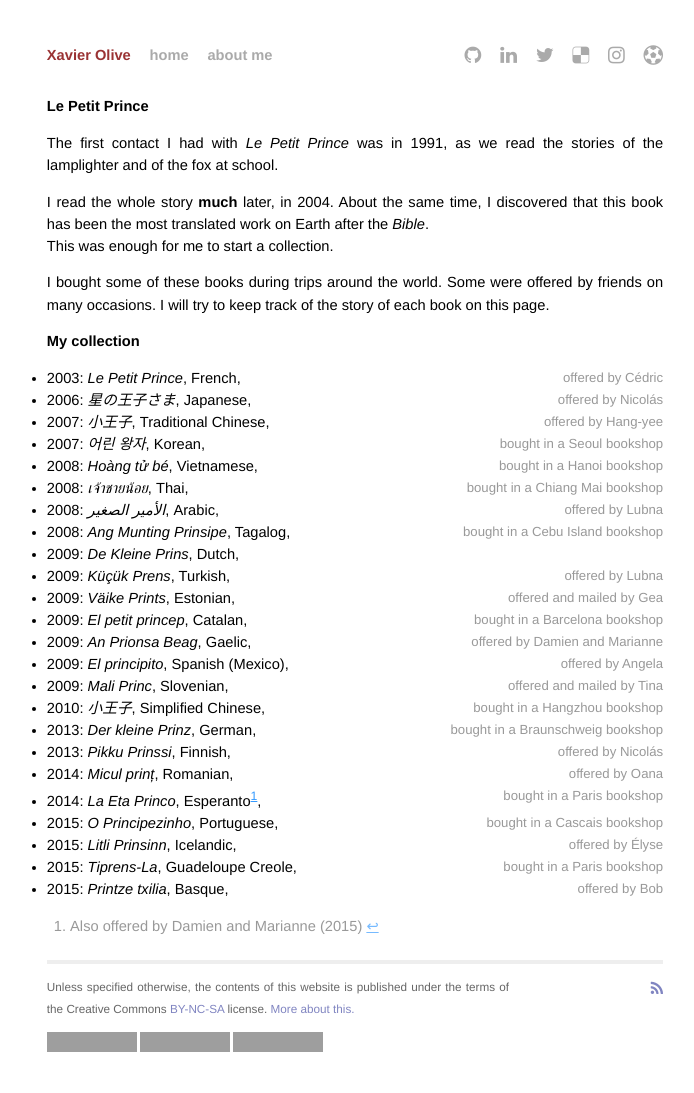
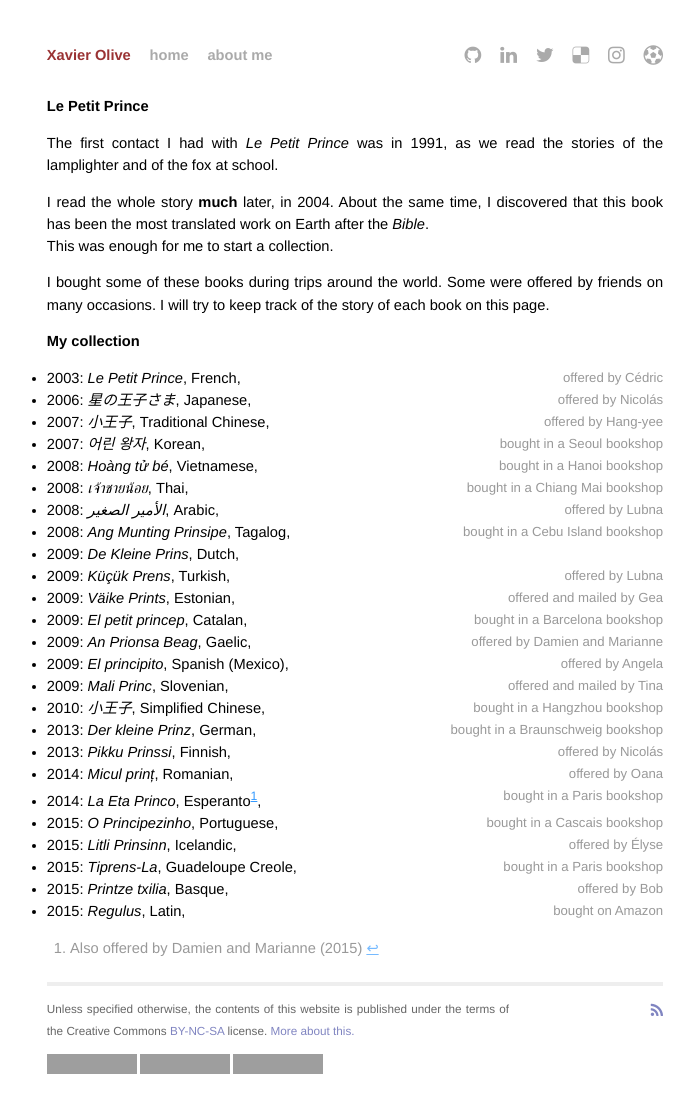
Before and after one commit to xoolive/xoolive.github.io, a Jekyll site: the page built from _pages/le-petit-prince.md, in a window 1280 px wide, cut to the strip 0-1093 px from the top of the page. Shown: the whole strip, without its empty margins (285-979 px from the left). Built offline with Jekyll 4.4.1, drawn with Linux system fonts in a browser that asks for light colours; nearby versions of some CDN libraries; Markdown is read by kramdown in place of the engine named in the settings; before the commit the page ends 1071 px from its top, so only the background shows below that; grey boxes are pictures that could not be loaded.

Commit message:
New book (Latin version)

```diff
--- a/_pages/le-petit-prince.md
+++ b/_pages/le-petit-prince.md
@@ -38,5 +38,6 @@ I bought some of these books during trips around the world. Some were offered by
  - 2015: *Litli Prinsinn*, Icelandic, `offered by Élyse`
  - 2015: *Tiprens-La*, Guadeloupe Creole, `bought in a Paris bookshop`
  - 2015: *Printze txilia*, Basque, `offered by Bob`
+ - 2015: *Regulus*, Latin, `bought on Amazon`
 
 [^1]: Also offered by Damien and Marianne (2015)
```
Also changed, not shown: _layouts/default.html (+1 -1 lines).
